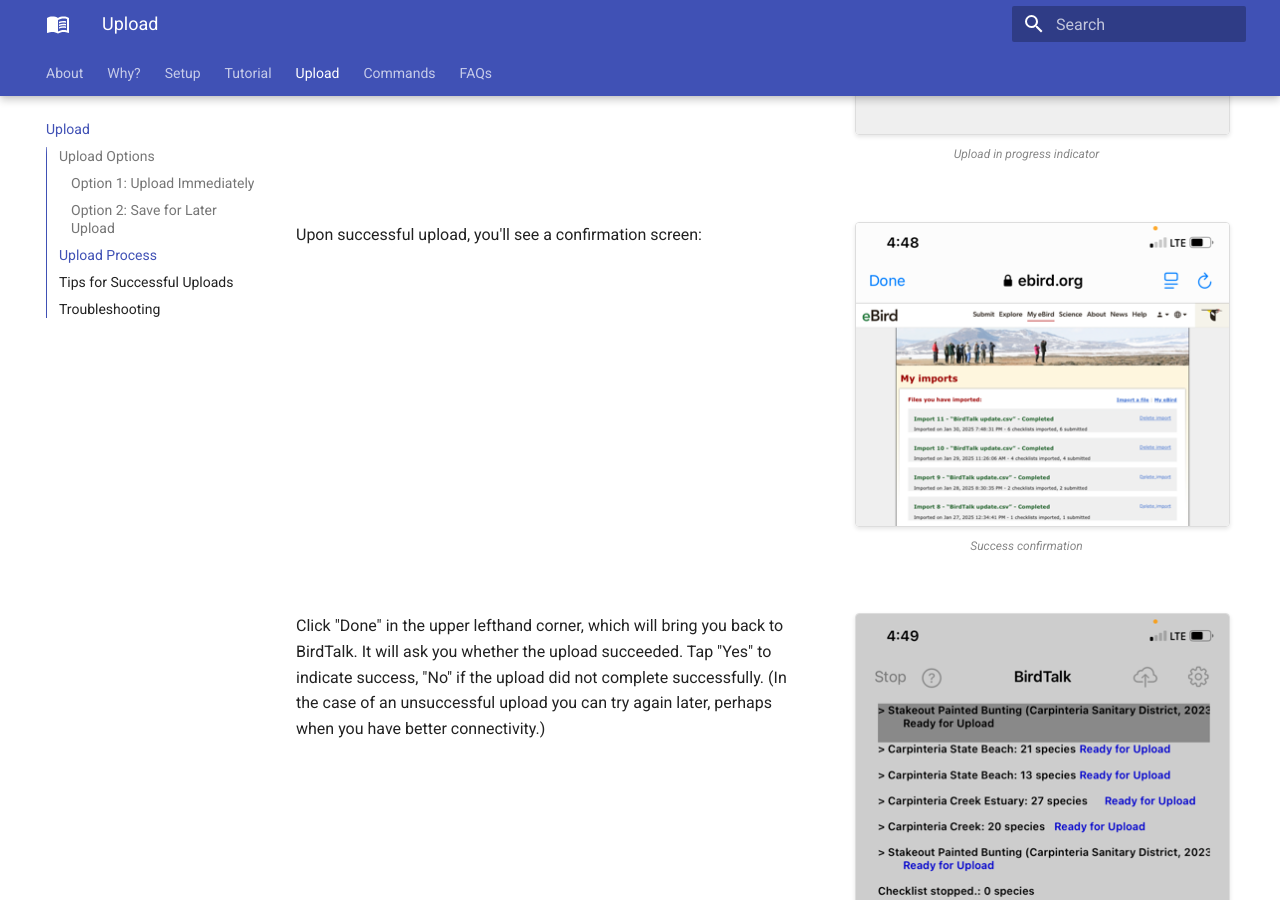
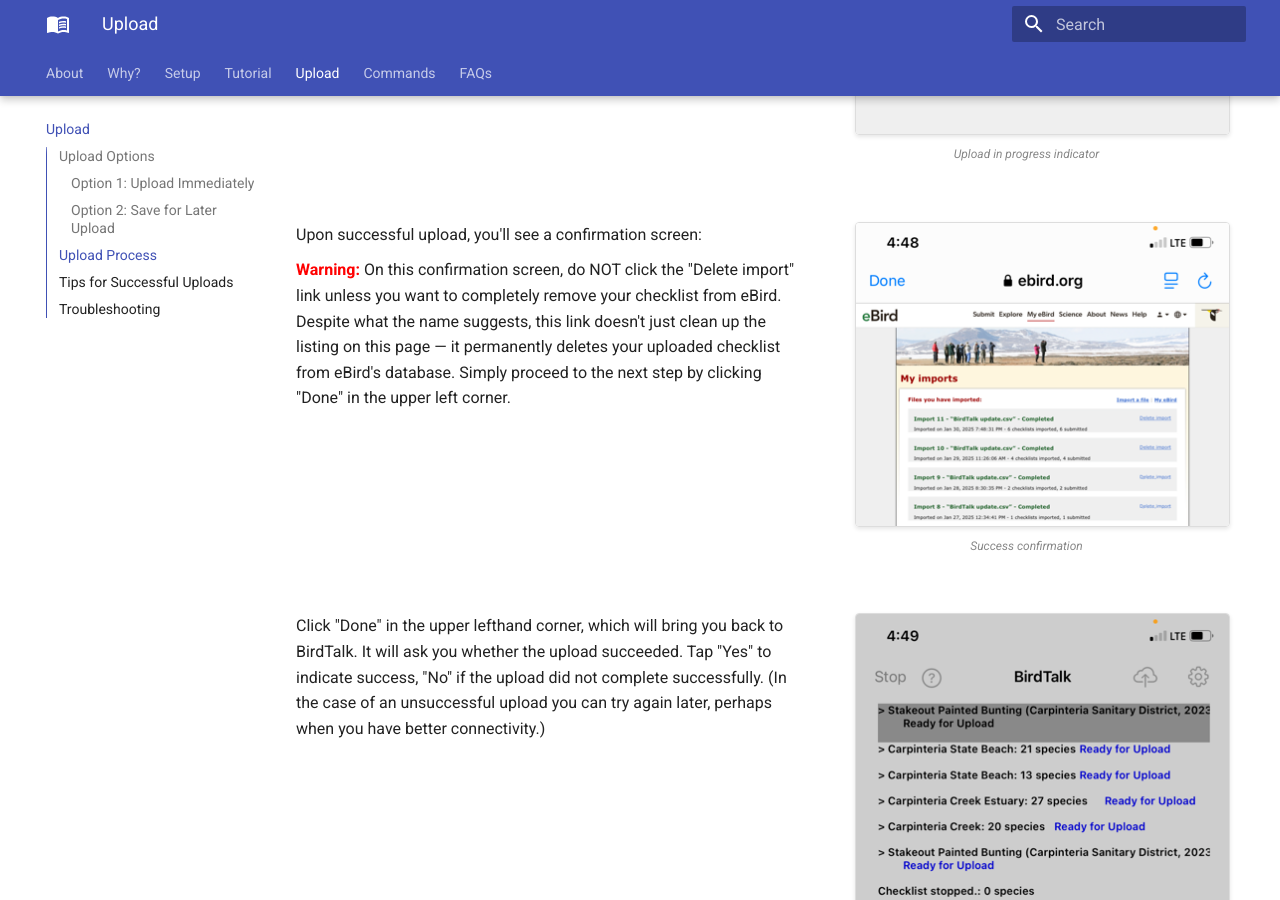
Before and after one commit to johncallender/birdtalk-docs, an MkDocs documentation site: the page built from docs/uploading-checklists.md, in a window 1280 px wide and 900 px high, scrolled down 6165 px. Built offline with MkDocs 1.6.1 and Material for MkDocs 9.7.7, drawn with Linux system fonts in a browser that asks for light colours.

Commit message:
Add warning about 'Delete import' link in eBird upload confirmation screen

```diff
--- a/docs/uploading-checklists.md
+++ b/docs/uploading-checklists.md
@@ -180,6 +180,8 @@
 
 <div class="content-wrap" markdown="1">
 Upon successful upload, you'll see a confirmation screen:
+
+<span style="color: red; font-weight: bold;">Warning:</span> On this confirmation screen, do NOT click the "Delete import" link unless you want to completely remove your checklist from eBird. Despite what the name suggests, this link doesn't just clean up the listing on this page — it permanently deletes your uploaded checklist from eBird's database. Simply proceed to the next step by clicking "Done" in the upper left corner.
 </div>
 
 <div class="clear-floats"></div>
```
Also changed, not shown: doc/birdtalk-docs-notes.md (+7 -1 lines).
